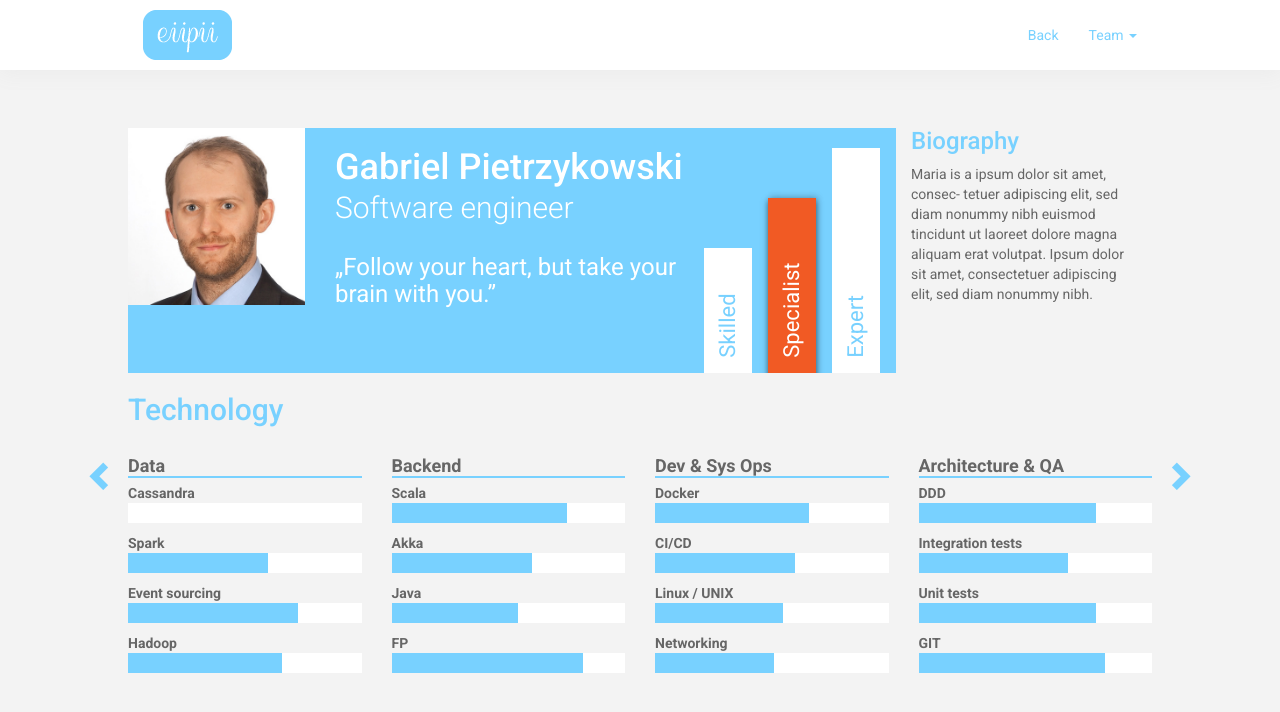
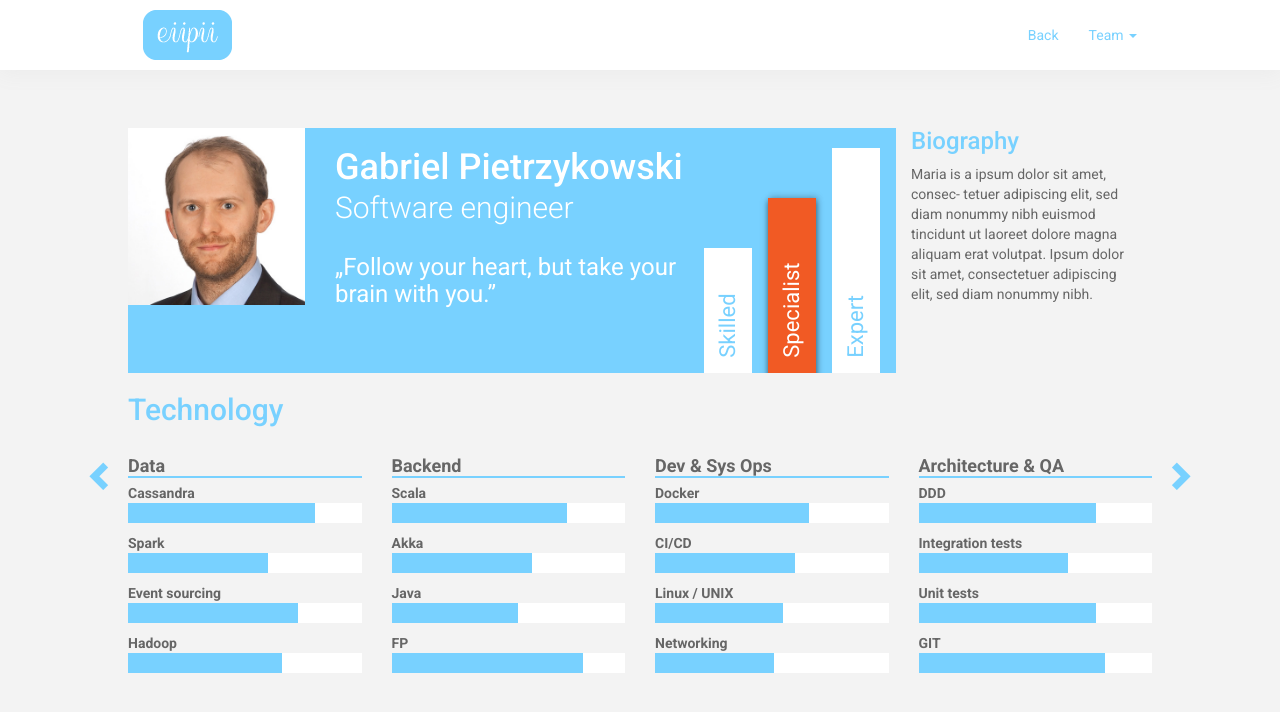
Before and after one commit to eiipii/eiipiihomepage, a Jekyll site: the page built from persona.html, in a window 1280 px wide. Shown: the top 712 px of the page. Built offline with Jekyll 4.4.1, drawn with Linux system fonts in a browser that asks for light colours; nearby versions of some CDN libraries.

Commit message:
minor fix

```diff
--- a/_includes/personas/matamoros-ochman.html
+++ b/_includes/personas/matamoros-ochman.html
@@ -60,7 +60,7 @@
                 <div class="panel-body">
                     <p>Play2</p>
                     <div class="progress">
-                        <div class="progress-bar mark-80percent" role="progressbar">
+                        <div class="progress-bar progress-80" role="progressbar">
                             <span class="sr-only">75% Complete</span>
                         </div>
                     </div>
--- a/_includes/personas/pietrzykowski.html
+++ b/_includes/personas/pietrzykowski.html
@@ -60,7 +60,7 @@
                 <div class="panel-body">
                     <p>Cassandra</p>
                     <div class="progress">
-                        <div class="progress-bar progress-80 zero-width" role="progressbar">
+                        <div class="progress-bar progress-80" role="progressbar">
                             <span class="sr-only">76% Complete</span>
                         </div>
                     </div>
```
